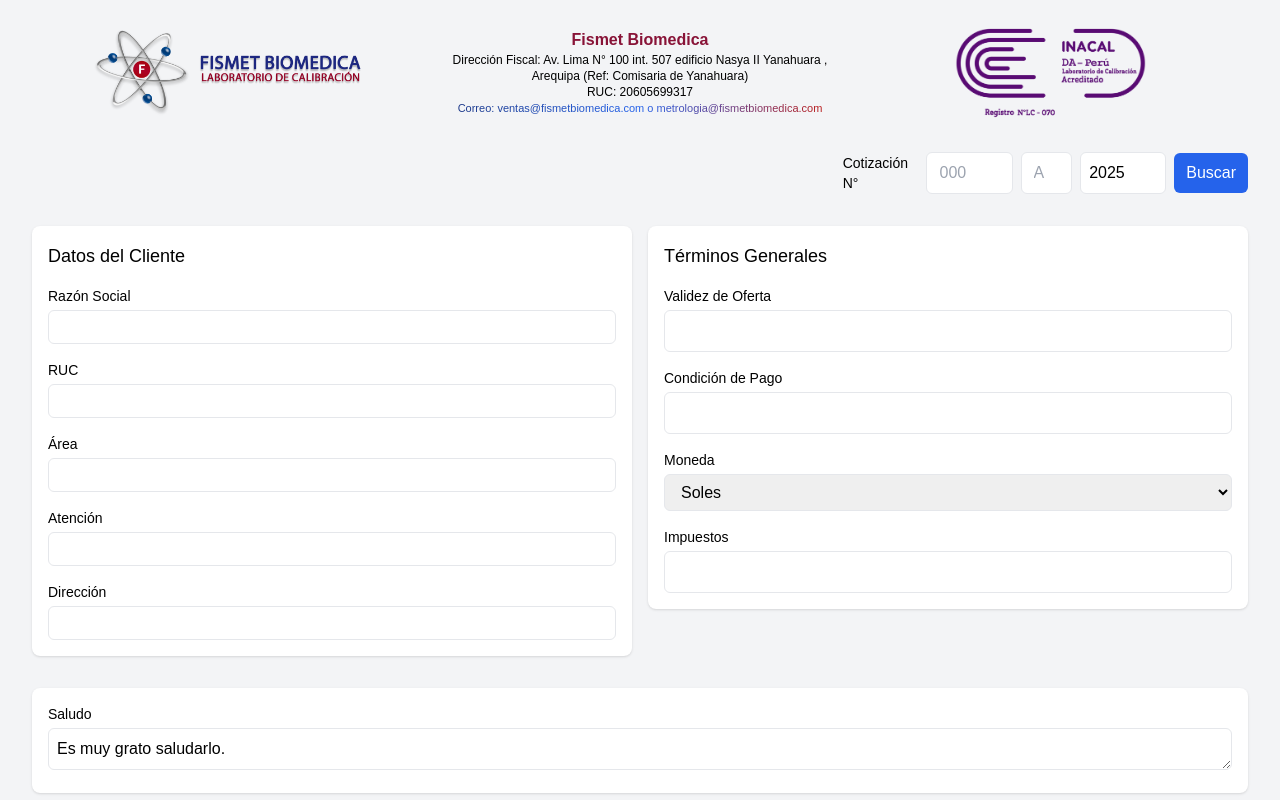
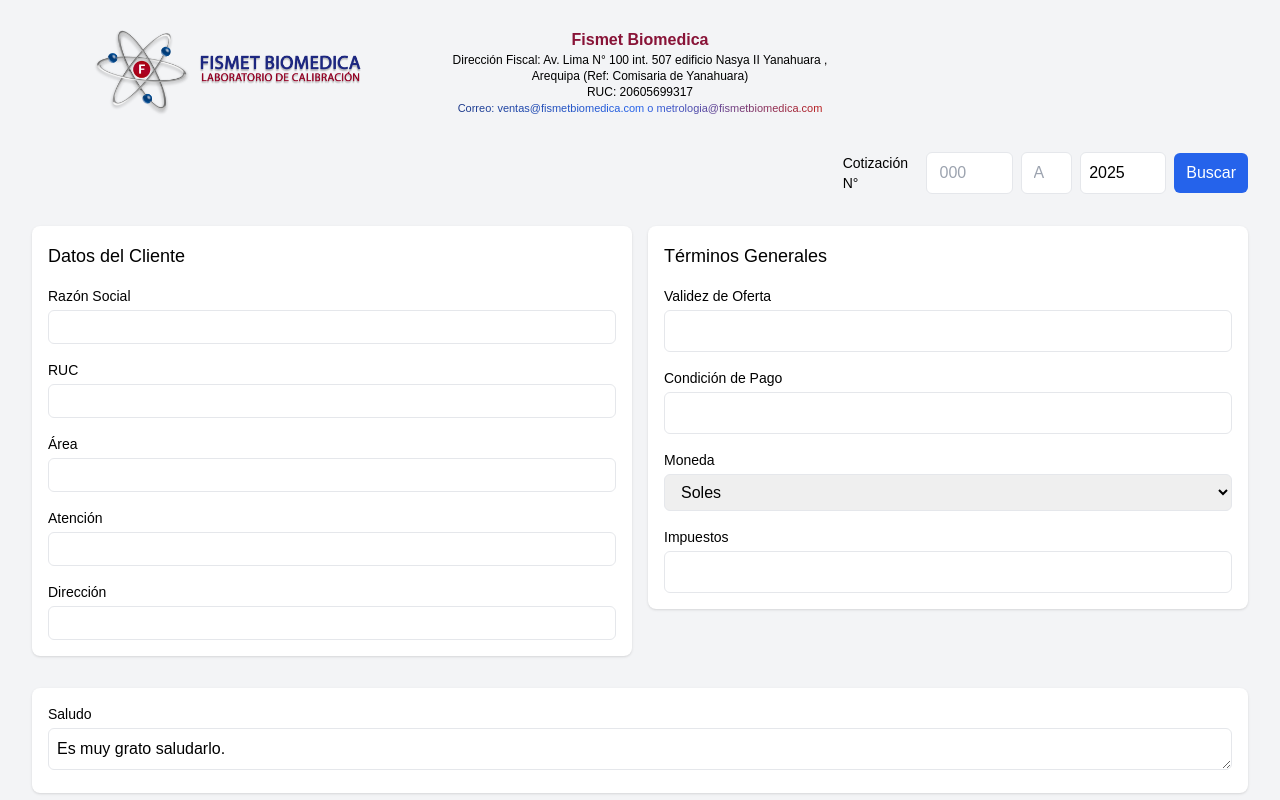
Before and after one commit to irh1n0c/adv-dinamico, a React (Vite) app in the folder client/: page / in a window 1280 px wide. Shown: the top 800 px of the page. Built offline with nearby package versions, Linux system fonts and the light colour scheme; a web font is replaced by a local one.

Commit message:
delete image inacal

```diff
--- a/client/src/components/QuotationForm.jsx
+++ b/client/src/components/QuotationForm.jsx
@@ -222,7 +222,7 @@
           </div>
         </div>
         <div className="flex items-center justify-center">
-          <img src="/images/LOGO-INACAL-ok.png" alt="ISO Logo" className="h-24 object-cover" />
+          <img src="" alt="" className="h-24 object-cover" />
         </div>
       </div>
 
--- a/client/src/components/print/QuotePrintTemplate.jsx
+++ b/client/src/components/print/QuotePrintTemplate.jsx
@@ -9,6 +9,8 @@
     quotationDetails,
     items = [],
   } = quoteData;
+
+  const total = items.reduce((sum, item) => sum + parseFloat(item.precioTotal), 0);
 
   return (
     <div className="print-container p-4 max-w-4xl mx-auto bg-white">
@@ -27,7 +29,7 @@
             </div>
           </div>
           <div className="flex items-center justify-center">
-            <img src="/images/LOGO-INACAL-ok.png" alt="ISO Logo" className="h-20 object-cover" />
+            <img src="" alt="" className="h-20 object-cover" />
           </div>
         </div>
         <div className="text-right mt-2">
@@ -91,7 +93,6 @@
                       />
                     ))}
                   </div>
-
                 )}
               </div>
               <div className="col-span-2 text-sm text-right">{parseFloat(item.precioUnitario).toFixed(2)}</div>
@@ -99,6 +100,12 @@
             </div>
           </div>
         ))}
+
+        {/* Total Sum Row */}
+        <div className="grid grid-cols-12 gap-2 p-2 border-t-2 border-gray-800">
+          <div className="col-span-10 text-right font-bold">TOTAL:</div>
+          <div className="col-span-2 text-right font-bold">{total.toFixed(2)}</div>
+        </div>
       </section>
 
       {/* Footer */}
```
Lines whose indentation alone changed are shown as unchanged.
